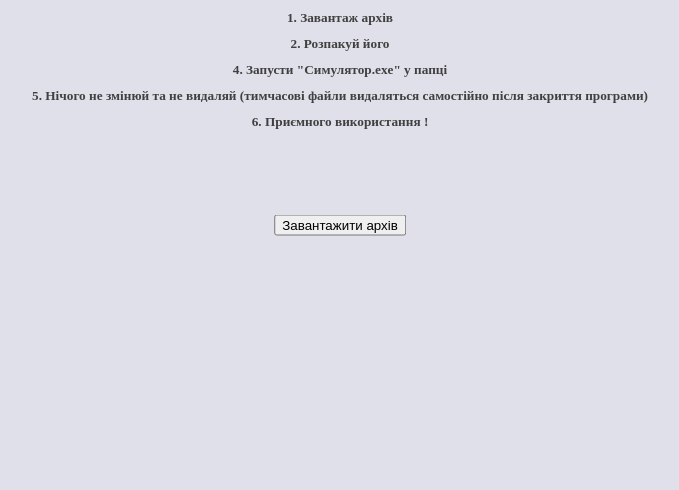
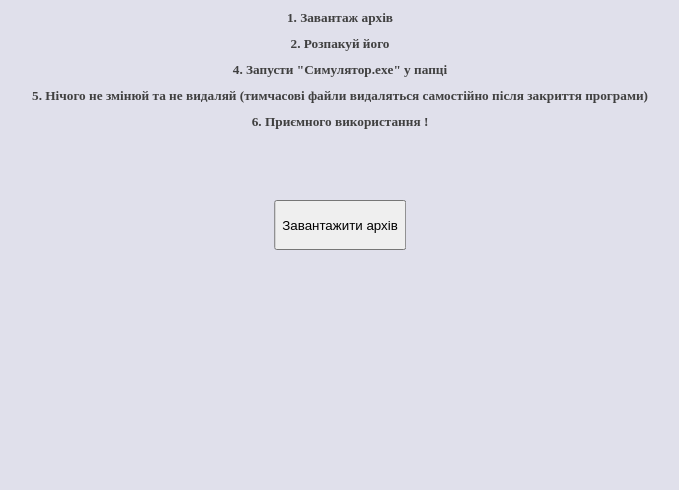
Before and after one commit to Vladoyko/phisics_project, a Flask app: page / in a window 1280 px wide. Shown: the part 175-665 px from the top of the page, without its empty margins (300-979 px from the left). Run offline with Flask 3, Linux system fonts and the light colour scheme.

Commit message:
Update style.css

```diff
--- a/static/style.css
+++ b/static/style.css
@@ -30,3 +30,7 @@ h6 {
 h5{
     margin: 0px 0px;
 }
+
+button {
+    height: 50px;
+}
```
